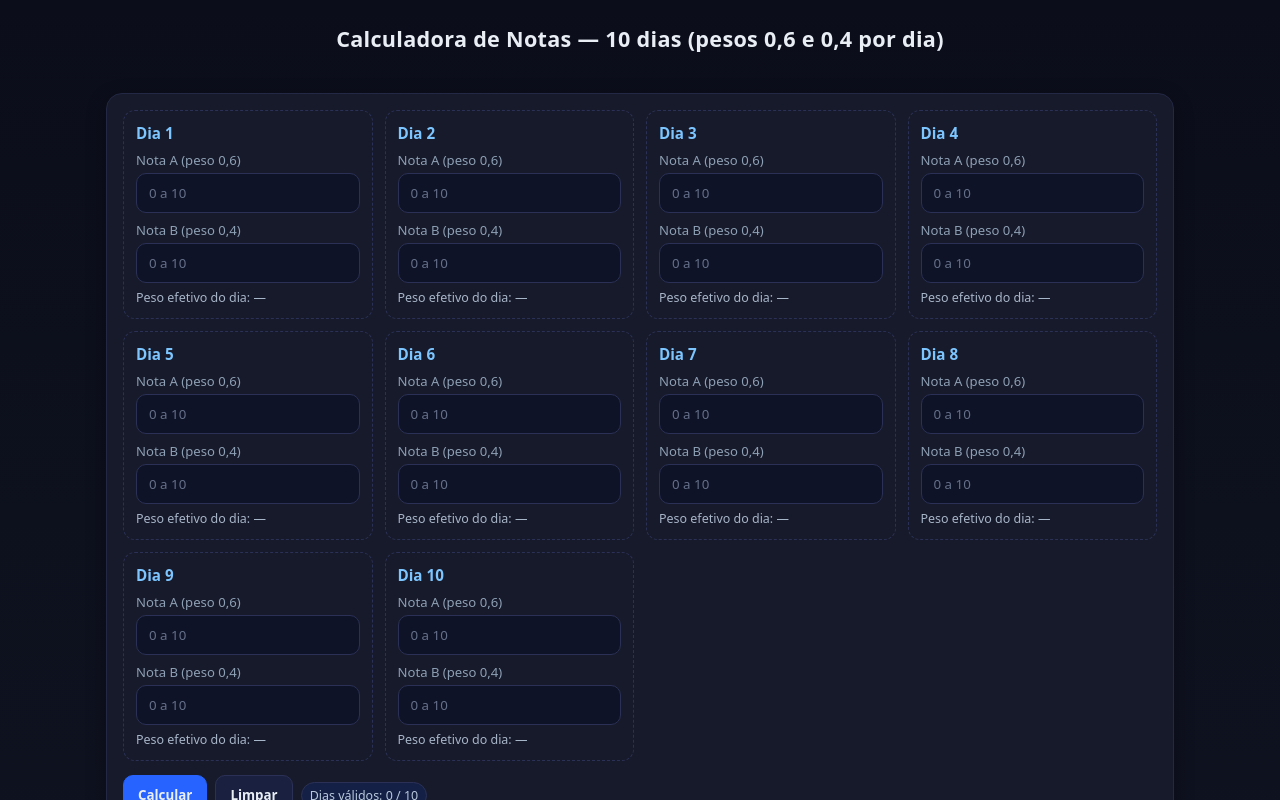
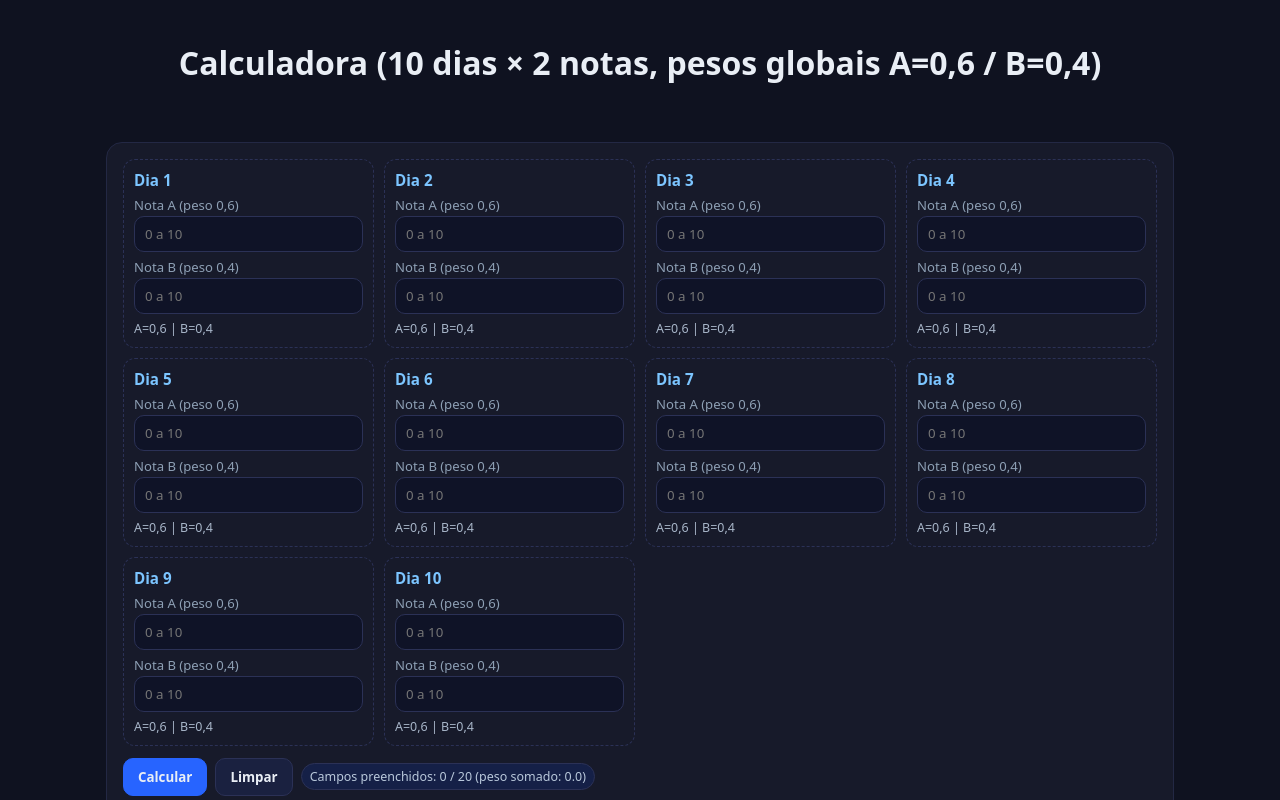
Before and after one commit to mateuslh/a, a plain HTML site: page index.html in a window 1280 px wide. Both pictures are taken after a click on the button "Limpar". Shown: the top 800 px of the page. Drawn offline with Linux system fonts and the light colour scheme.

Commit message:
Update index.html

```diff
--- a/index.html
+++ b/index.html
@@ -2,244 +2,172 @@
 <html lang="pt-BR">
 <head>
 <meta charset="utf-8" />
-<meta name="viewport" content="width=device-width, initial-scale=1" />
-<title>Cálculo de Notas por Dia (10 dias)</title>
+<meta name="viewport" content="width=device-width,initial-scale=1" />
+<title>Calculadora de Notas (peso global por campo)</title>
 <style>
-  :root { --bg:#0f1220; --card:#171a2a; --muted:#8ea0b5; --txt:#e9eef5; --accent:#7cc5ff; }
-  * { box-sizing: border-box; font-family: system-ui, -apple-system, Segoe UI, Roboto, Ubuntu, "Helvetica Neue", Arial, "Noto Sans", "Apple Color Emoji","Segoe UI Emoji"; }
-  body { margin:0; background:linear-gradient(180deg,#0b0e1a, #0f1220); color:var(--txt); }
-  header { padding:24px 16px; text-align:center; }
-  h1 { margin:0; font-size:1.35rem; letter-spacing:.3px; }
-  .container { max-width:1100px; margin:0 auto; padding:16px; }
-  .card { background:var(--card); border:1px solid #232844; border-radius:16px; padding:16px; box-shadow:0 6px 20px rgba(0,0,0,.25); }
-  .grid { display:grid; grid-template-columns: repeat(auto-fit, minmax(240px,1fr)); gap:12px; }
-  .day { border:1px dashed #2b3156; border-radius:12px; padding:12px; }
-  .day h3 { margin:0 0 8px 0; font-size:.95rem; color:var(--accent); }
-  label { display:block; font-size:.82rem; color:var(--muted); margin-bottom:4px; }
-  input[type="number"]{
-    width:100%; padding:10px 12px; border-radius:10px; border:1px solid #2b3156;
-    background:#0f1327; color:var(--txt);
-  }
-  input::placeholder{ color:#65708a; }
-  .weights { font-size:.78rem; color:#a8b6c9; margin-top:6px; }
-  .actions { display:flex; flex-wrap:wrap; gap:8px; margin-top:14px; align-items:center; }
-  button {
-    padding:10px 14px; border-radius:10px; border:1px solid #2b3156;
-    background:#1a2140; color:var(--txt); cursor:pointer; font-weight:600;
-  }
-  button.primary { background:#2764ff; border-color:#2764ff; }
-  button:disabled { opacity:.5; cursor:not-allowed; }
-  .result {
-    margin-top:16px; padding:16px; border-radius:12px; background:#0f1327; border:1px solid #2b3156;
-    display:flex; gap:18px; align-items:center; flex-wrap:wrap;
-  }
-  .big { font-size:2.2rem; font-weight:800; color:#b7e4ff; }
-  .muted { color:#9cb0c7; font-size:.92rem; }
-  .note { margin-top:10px; color:#9cb0c7; font-size:.9rem; }
-  .error { color:#ff9aa8; font-size:.85rem; margin-top:8px; display:none; }
-  .footer { margin-top:14px; font-size:.78rem; color:#8ea0b5; }
-  .pill { background:#152047; border:1px solid #2b3156; padding:4px 8px; border-radius:999px; font-size:.78rem; color:#b9c8db; }
+  :root{--bg:#0f1220;--card:#171a2a;--muted:#8ea0b5;--txt:#e9eef5;--accent:#7cc5ff}
+  *{box-sizing:border-box;font-family:system-ui,Segoe UI,Roboto,Ubuntu,Arial}
+  body{margin:0;background:#0f1220;color:var(--txt)}
+  header{padding:20px;text-align:center}
+  .container{max-width:1100px;margin:0 auto;padding:16px}
+  .card{background:var(--card);border:1px solid #232844;border-radius:16px;padding:16px}
+  .grid{display:grid;grid-template-columns:repeat(auto-fit,minmax(230px,1fr));gap:10px}
+  .day{border:1px dashed #2b3156;border-radius:12px;padding:10px}
+  .day h3{margin:0 0 6px;color:var(--accent);font-size:.95rem}
+  label{display:block;font-size:.82rem;color:var(--muted);margin:6px 0 2px}
+  input[type=number]{width:100%;padding:8px 10px;border-radius:10px;border:1px solid #2b3156;background:#0f1327;color:var(--txt)}
+  .weights{font-size:.78rem;color:#a8b6c9;margin-top:6px}
+  .row{display:flex;gap:8px;flex-wrap:wrap;align-items:center;margin-top:12px}
+  button{padding:9px 14px;border-radius:10px;border:1px solid #2b3156;background:#1a2140;color:var(--txt);cursor:pointer;font-weight:600}
+  button.primary{background:#2764ff;border-color:#2764ff}
+  .pill{background:#152047;border:1px solid #2b3156;padding:4px 8px;border-radius:999px;font-size:.78rem;color:#b9c8db}
+  .result{margin-top:14px;padding:14px;border-radius:12px;background:#0f1327;border:1px solid #2b3156}
+  .big{font-size:2rem;font-weight:800;color:#b7e4ff}
+  .muted{color:#9cb0c7}
+  .error{color:#ff9aa8;font-size:.9rem;margin-top:8px;display:none}
 </style>
 </head>
 <body>
-  <header>
-    <h1>Calculadora de Notas — 10 dias (pesos 0,6 e 0,4 por dia)</h1>
-  </header>
-
+<header><h1>Calculadora (10 dias × 2 notas, pesos globais A=0,6 / B=0,4)</h1></header>
 <div class="container">
   <div class="card">
-      <div class="grid" id="daysGrid"></div>
+    <div id="daysGrid" class="grid"></div>
 
-      <div class="actions">
+    <div class="row">
       <button class="primary" id="calcBtn">Calcular</button>
       <button id="clearBtn">Limpar</button>
-        <span class="pill" id="summaryPill">Dias válidos: 0 / 10</span>
+      <span class="pill" id="pillCampos">Campos preenchidos: 0 / 20 (peso somado: 0.0)</span>
     </div>
 
-      <div class="result" id="resultBox" aria-live="polite">
-        <div>
+    <div class="result">
       <div class="muted">Resultado (0–10)</div>
-          <div class="big" id="finalGrade">—</div>
-        </div>
-        <div class="muted">
-          <div id="details"></div>
-          <div class="note">
-            Regras:
-            <ul>
-              <li>Se um <b>dia inteiro</b> ficar vazio, ele <b>não entra</b> no cálculo (peso redistribuído entre os demais dias).</li>
-              <li>Se apenas <b>uma nota</b> de um dia for informada, ela vale <b>100% do dia</b> (peso normalizado).</li>
-            </ul>
-          </div>
-        </div>
+      <div class="big" id="final">—</div>
+      <div class="muted" id="detalhes" style="margin-top:8px"></div>
     </div>
 
     <div class="error" id="errorBox"></div>
-      <div class="footer">
-        Dica: deixe um dia em branco para “desconsiderar” aquele dia. As notas devem estar entre 0 e 10.
-      </div>
   </div>
 </div>
 
 <script>
-(function(){
+(function (){
   const DIAS = 10;
-  const PESO_A = 0.6; // nota A
-  const PESO_B = 0.4; // nota B
+  const PESO_A = 0.6; // campo A (por dia)
+  const PESO_B = 0.4; // campo B (por dia)
 
-  const daysGrid = document.getElementById('daysGrid');
+  const grid = document.getElementById('daysGrid');
   const calcBtn = document.getElementById('calcBtn');
   const clearBtn = document.getElementById('clearBtn');
-  const finalGradeEl = document.getElementById('finalGrade');
-  const detailsEl = document.getElementById('details');
+  const finalEl = document.getElementById('final');
+  const detalhesEl = document.getElementById('detalhes');
+  const pillCampos = document.getElementById('pillCampos');
   const errorBox = document.getElementById('errorBox');
-  const summaryPill = document.getElementById('summaryPill');
 
-  // monta os campos
-  for (let i = 1; i <= DIAS; i++){
-    const day = document.createElement('div');
-    day.className = 'day';
-    day.innerHTML = `
+  // Monta inputs
+  for (let i = 1; i <= DIAS; i++) {
+    const wrap = document.createElement('div');
+    wrap.className = 'day';
+    wrap.innerHTML = `
       <h3>Dia ${i}</h3>
       <label for="d${i}a">Nota A (peso 0,6)</label>
       <input type="number" step="0.01" min="0" max="10" id="d${i}a" placeholder="0 a 10" />
-      <label for="d${i}b" style="margin-top:8px;">Nota B (peso 0,4)</label>
+      <label for="d${i}b">Nota B (peso 0,4)</label>
       <input type="number" step="0.01" min="0" max="10" id="d${i}b" placeholder="0 a 10" />
-      <div class="weights" id="w${i}">Peso efetivo do dia: —</div>
+      <div class="weights" id="w${i}">A=0,6 | B=0,4</div>
     `;
-    daysGrid.appendChild(day);
+    grid.appendChild(wrap);
   }
 
-  function parseValue(v){
-    if (v === null || v === undefined || v === "") return null;
+  function val(v){
+    if (v === '' || v === null || v === undefined) return null;
     const n = Number(v);
     return Number.isFinite(n) ? n : null;
   }
 
-  function calc(){
+  function calcular(){
     errorBox.style.display = 'none';
     errorBox.textContent = '';
 
-    const dayInfos = [];
-    for (let i = 1; i <= DIAS; i++){
-      const a = parseValue(document.getElementById(`d${i}a`).value);
-      const b = parseValue(document.getElementById(`d${i}b`).value);
+    let somaPonderada = 0;
+    let somaPesos = 0;
+    let camposPreenchidos = 0;
 
-      // valida faixa quando informado
-      for (const val of [a,b]){
-        if (val !== null && (val < 0 || val > 10)){
+    const linhasDetalhe = [];
+
+    for (let i = 1; i <= DIAS; i++) {
+      const a = val(document.getElementById(`d${i}a`).value);
+      const b = val(document.getElementById(`d${i}b`).value);
+
+      // validação de faixa
+      for (const x of [a,b]) {
+        if (x !== null && (x < 0 || x > 10)) {
           errorBox.style.display = 'block';
-          errorBox.textContent = `Erro: notas devem estar entre 0 e 10 (verifique o Dia ${i}).`;
+          errorBox.textContent = `Erro no Dia ${i}: notas devem estar entre 0 e 10.`;
           return;
         }
       }
 
-      // decide se o dia é válido (pelo menos 1 nota preenchida)
-      const filledCount = (a !== null) + (b !== null);
-      const validDay = filledCount > 0;
+      let linha = `Dia ${i}: `;
 
-      // normalização de pesos dentro do dia:
-      // - se tem as duas, usa 0.6/0.4
-      // - se tem só uma, ela vira 1.0
-      let wA = 0, wB = 0, score = null;
-      if (validDay){
-        if (a !== null && b !== null){
-          wA = PESO_A; wB = PESO_B;
-          score = a * wA + b * wB; // 0..10
-        } else if (a !== null){
-          wA = 1.0; score = a; // só A
+      if (a !== null) {
+        somaPonderada += a * PESO_A;
+        somaPesos += PESO_A;
+        camposPreenchidos++;
+        linha += `A=${a.toFixed(2)}(w=0.6) `;
       } else {
-          wB = 1.0; score = b; // só B
-        }
+        linha += `A=—(w=0.6 ignorado) `;
       }
 
-      dayInfos.push({ i, a, b, validDay, wA, wB, score });
+      if (b !== null) {
+        somaPonderada += b * PESO_B;
+        somaPesos += PESO_B;
+        camposPreenchidos++;
+        linha += `| B=${b.toFixed(2)}(w=0.4)`;
+      } else {
+        linha += `| B=—(w=0.4 ignorado)`;
       }
 
-    const validDays = dayInfos.filter(d => d.validDay);
-    const qtdValidos = validDays.length;
+      linhasDetalhe.push(linha);
+    }
 
-    // se nenhum dia foi preenchido, não há média
-    if (qtdValidos === 0){
-      finalGradeEl.textContent = '—';
-      detailsEl.innerHTML = 'Preencha pelo menos um dia.';
-      summaryPill.textContent = `Dias válidos: 0 / ${DIAS}`;
-      // atualizar pesos exibidos
-      dayInfos.forEach(d => document.getElementById(`w${d.i}`).textContent = 'Peso efetivo do dia: —');
+    pillCampos.textContent = `Campos preenchidos: ${camposPreenchidos} / ${DIAS*2} (peso somado: ${somaPesos.toFixed(1)})`;
+
+    if (somaPesos === 0) {
+      finalEl.textContent = '—';
+      detalhesEl.innerHTML = 'Preencha pelo menos um campo.';
       return;
     }
 
-    // média dos dias válidos (redistribuição automática: só contam os dias preenchidos)
-    const somaScores = validDays.reduce((acc,d) => acc + d.score, 0);
-    const media = somaScores / qtdValidos; // 0..10
+    const media = somaPonderada / somaPesos; // 0..10
+    finalEl.textContent = media.toFixed(2);
 
-    // UI: mostrar pesos internos do dia e resumo
-    dayInfos.forEach(d => {
-      const w = document.getElementById(`w${d.i}`);
-      if (!d.validDay){
-        w.textContent = 'Peso efetivo do dia: 0 (dia ignorado)';
-      } else if (d.a !== null && d.b !== null){
-        w.textContent = `Peso efetivo do dia: A=${d.wA.toFixed(1)} | B=${d.wB.toFixed(1)} (somam 1.0)`;
-      } else if (d.a !== null){
-        w.textContent = `Peso efetivo do dia: A=1.0 (B ausente)`;
-      } else {
-        w.textContent = `Peso efetivo do dia: B=1.0 (A ausente)`;
-      }
-    });
-
-    finalGradeEl.textContent = media.toFixed(2);
-    summaryPill.textContent = `Dias válidos: ${qtdValidos} / ${DIAS}`;
-
-    // Detalhes
-    const list = validDays
-      .map(d => {
-        const aTxt = (d.a === null ? '—' : d.a.toFixed(2));
-        const bTxt = (d.b === null ? '—' : d.b.toFixed(2));
-        const wTxt = (d.wA + d.wB).toFixed(1);
-        return `Dia ${d.i}: A=${aTxt} (w=${d.wA.toFixed(1)}), B=${bTxt} (w=${d.wB.toFixed(1)}) → ${d.score.toFixed(2)}`;
-      })
-      .join('<br/>');
-
-    detailsEl.innerHTML = `
-      <div><b>Soma dos dias válidos:</b> ${somaScores.toFixed(2)}</div>
-      <div><b>Quantidade de dias válidos:</b> ${qtdValidos}</div>
-      <div style="margin-top:6px">${list}</div>
-      <div style="margin-top:8px; font-size:.85rem; color:#aab9ce;">
-        Observação: sua ideia de fórmula “<code>((notas somadas) / (quantos dias foi)) * 10</code>”
-        equivale a tirar a média dos <i>dias válidos</i>, pois cada dia sempre totaliza peso 1.0
-        (mesmo quando uma das duas notas do dia estiver ausente, o peso da presente vira 1.0).
+    detalhesEl.innerHTML = `
+      <div><b>Soma ponderada:</b> ${somaPonderada.toFixed(2)}</div>
+      <div><b>Soma dos pesos (apenas campos preenchidos):</b> ${somaPesos.toFixed(1)}</div>
+      <div style="margin-top:6px;font-size:.92rem">${linhasDetalhe.join('<br>')}</div>
+      <div style="margin-top:8px;color:#aab9ce;font-size:.85rem">
+        Regra: pesos dos campos <i>vazios</i> são removidos do denominador (redistribuição global automática).
       </div>
     `;
   }
 
-  function clearAll(){
+  function limpar(){
     for (let i=1;i<=DIAS;i++){
       document.getElementById(`d${i}a`).value = '';
       document.getElementById(`d${i}b`).value = '';
-      document.getElementById(`w${i}`).textContent = 'Peso efetivo do dia: —';
     }
-    finalGradeEl.textContent = '—';
-    detailsEl.innerHTML = '';
+    finalEl.textContent = '—';
+    detalhesEl.textContent = '';
+    pillCampos.textContent = `Campos preenchidos: 0 / ${DIAS*2} (peso somado: 0.0)`;
     errorBox.style.display = 'none';
     errorBox.textContent = '';
-    summaryPill.textContent = `Dias válidos: 0 / ${DIAS}`;
   }
 
-  calcBtn.addEventListener('click', calc);
-  clearBtn.addEventListener('click', clearAll);
+  calcBtn.addEventListener('click', calcular);
+  clearBtn.addEventListener('click', limpar);
+  grid.addEventListener('input', (e)=>{ if (e.target.matches('input[type=number]')) calcular(); });
 
-  // cálculo automático ao digitar
-  daysGrid.addEventListener('input', (e) => {
-    const t = e.target;
-    if (t && t.matches('input[type="number"]')) {
-      // impede números fora da faixa via teclado (mantém UX boa)
-      const v = parseValue(t.value);
-      if (v !== null && (v < 0 || v > 10)) return;
-      calc();
-    }
-  });
-
-  // primeira render
-  calc();
+  calcular(); // primeira render
 })();
 </script>
 </body>
```
Lines whose indentation alone changed are shown as unchanged.
